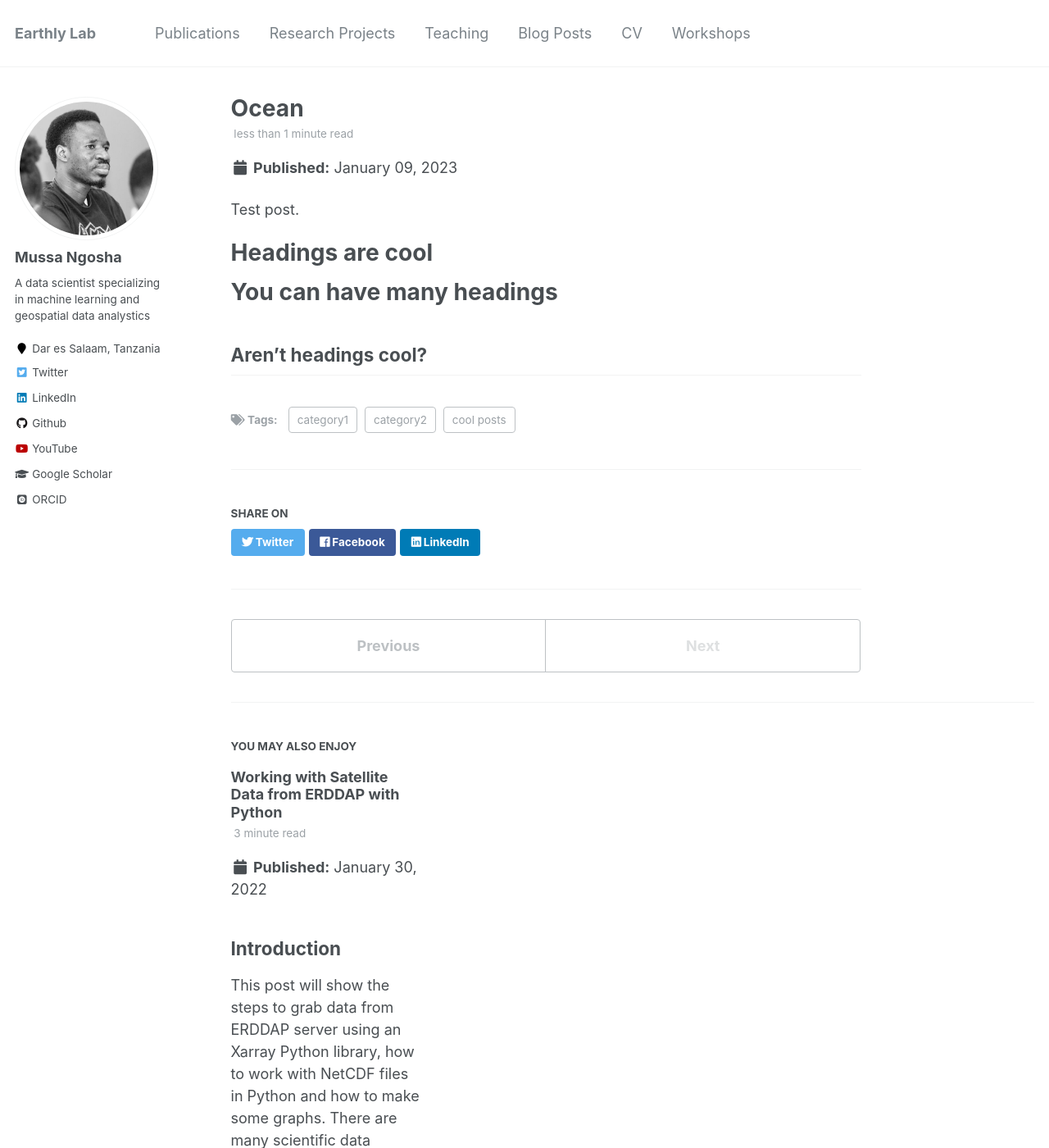
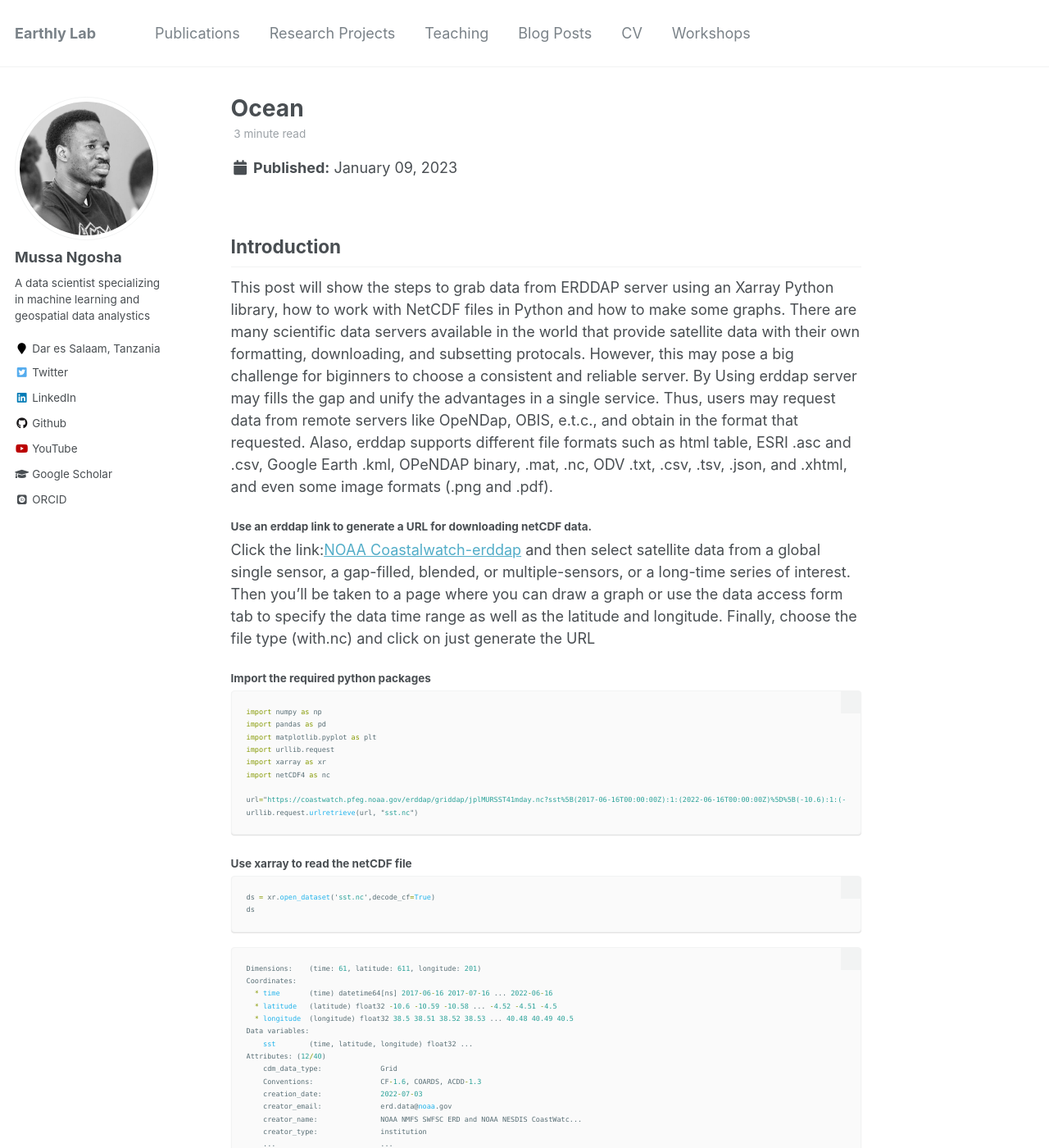
Before and after one commit to NgoshaJr/ngoshajr.github.io, a Jekyll site: the page built from _posts/2013-08-14-blog-post-2.md, in a window 1280 px wide and 1400 px high. Shown: the whole window at 82% size. Built offline with Jekyll 4.4.1, drawn with Linux system fonts in a browser that asks for light colours; some web fonts are replaced; some of the changed text lies outside the part shown.

Commit message:
Update 2013-08-14-blog-post-2.md

````diff
--- a/_posts/2013-08-14-blog-post-2.md
+++ b/_posts/2013-08-14-blog-post-2.md
@@ -7,14 +7,125 @@ tags:
   - category1
   - category2
 ---
+## Introduction
+This post will show the steps to grab data from ERDDAP server using an Xarray Python library, how to work with NetCDF files in Python and how to make some graphs.
+There are many scientific data servers available in the world that provide satellite data with their own formatting, downloading, and subsetting protocals. However, this may pose a big challenge for biginners to choose a consistent and reliable server. By Using erddap server may fills the gap and unify the advantages in a single service. Thus, users may request data from remote servers like OpeNDap, OBIS, e.t.c., and obtain in the format that requested. Alaso, erddap supports different file formats such as html table, ESRI .asc and .csv, Google Earth .kml, OPeNDAP binary, .mat, .nc, ODV .txt, .csv, .tsv, .json, and .xhtml, and even some image formats (.png and .pdf).
 
-Test post.
+#### Use an erddap link to generate a URL for downloading netCDF data.
+Click the link:[NOAA Coastalwatch-erddap](https://coastwatch.pfeg.noaa.gov/data.html) and then select satellite data from a global single sensor, a gap-filled, blended, or multiple-sensors, or a long-time series of interest. Then you'll be taken to a page where you can draw a graph or use the data access form tab to specify the data time range as well as the latitude and longitude. Finally, choose the file type (with.nc) and click on just generate the URL
 
-Headings are cool
-======
+#### Import the required python packages
+```python
+import numpy as np
+import pandas as pd
+import matplotlib.pyplot as plt
+import urllib.request
+import xarray as xr
+import netCDF4 as nc
 
-You can have many headings
-======
+url="https://coastwatch.pfeg.noaa.gov/erddap/griddap/jplMURSST41mday.nc?sst%5B(2017-06-16T00:00:00Z):1:(2022-06-16T00:00:00Z)%5D%5B(-10.6):1:(-4.5)%5D%5B(38.5):1:(40.5)%5D"
+urllib.request.urlretrieve(url, "sst.nc")
+```
+#### Use xarray to read the netCDF file
+```python
+ds = xr.open_dataset('sst.nc',decode_cf=True)
+ds
+```
+```js
+Dimensions:    (time: 61, latitude: 611, longitude: 201)
+Coordinates:
+  * time       (time) datetime64[ns] 2017-06-16 2017-07-16 ... 2022-06-16
+  * latitude   (latitude) float32 -10.6 -10.59 -10.58 ... -4.52 -4.51 -4.5
+  * longitude  (longitude) float32 38.5 38.51 38.52 38.53 ... 40.48 40.49 40.5
+Data variables:
+    sst        (time, latitude, longitude) float32 ...
+Attributes: (12/40)
+    cdm_data_type:              Grid
+    Conventions:                CF-1.6, COARDS, ACDD-1.3
+    creation_date:              2022-07-03
+    creator_email:              erd.data@noaa.gov
+    creator_name:               NOAA NMFS SWFSC ERD and NOAA NESDIS CoastWatc...
+    creator_type:               institution
+    ...                         ...
+    summary:                    A monthly mean Sea Surface Temperature (SST) ...
+    testOutOfDate:              now-60days
+    time_coverage_end:          2022-06-16T00:00:00Z
+    time_coverage_start:        2017-06-16T00:00:00Z
+    title:                      Multi-scale Ultra-high Resolution (MUR) SST A...
+    Westernmost_Easting:        38.5
+  ```
+#### Extract sst variables from the dataset
+```python
+ds.sst
+```
+```js
+[7491471 values with dtype=float32]
+Coordinates:
+  * time       (time) datetime64[ns] 2017-06-16 2017-07-16 ... 2022-06-16
+  * latitude   (latitude) float32 -10.6 -10.59 -10.58 ... -4.52 -4.51 -4.5
+  * longitude  (longitude) float32 38.5 38.51 38.52 38.53 ... 40.48 40.49 40.5
+Attributes:
+    colorBarMaximum:  32.0
+    colorBarMinimum:  0.0
+    ioos_category:    Temperature
+    long_name:        Sea Surface Temperature Monthly Mean
+    standard_name:    sea_surface_foundation_temperature
+    units:            degree_C
+```
+#### Read the dimension of the data
+```python
+ds.sst.dims
+('time', 'latitude', 'longitude')
+```
+#### Select months in a year and plot the trends and variation of sst values
+```python
+this_year = ds.sel(time = slice('2022-01-01','2022-07-01'))
+this_year
 
-Aren't headings cool?
-------
+this_year.sst.plot(col = 'time', col_wrap=3,robust=True,  cmap='turbo')
+plt.savefig('test_022.jpg',dpi=300)
+```
+![Sonny and Mariel high fiving.](https://raw.githubusercontent.com/NgoshaJr/ngoshajr.github.io/gh-pages/Blog-Post-Outputs/monthly_sst.JPG)
+
+#### Select years and plot the seasonal trends and variation sst values
+```python
+monthly = ds.sel(time = slice('2018-06-01','2022-06-01'))
+season = monthly.groupby('time.season').mean()
+season
+```
+```js
+Dimensions:    (latitude: 611, longitude: 201, season: 4)
+Coordinates:
+  * latitude   (latitude) float32 -10.6 -10.59 -10.58 ... -4.52 -4.51 -4.5
+  * longitude  (longitude) float32 38.5 38.51 38.52 38.53 ... 40.48 40.49 40.5
+  * season     (season) object 'DJF' 'JJA' 'MAM' 'SON'
+Data variables:
+    sst        (season, latitude, longitude) float32 nan nan nan ... 27.16 27.17
+```
+```python
+## Reindex season in descending order from December to January
+reindex_season = season.reindex(col = ['DJF','MAM','JJA','SON'])
+reindex_season
+```
+```js
+Dimensions:    (latitude: 611, longitude: 201, season: 4)
+Coordinates:
+  * latitude   (latitude) float32 -10.6 -10.59 -10.58 ... -4.52 -4.51 -4.5
+  * longitude  (longitude) float32 38.5 38.51 38.52 38.53 ... 40.48 40.49 40.5
+  * season     (season) object 'DJF' 'JJA' 'MAM' 'SON'
+Data variables:
+    sst        (season, latitude, longitude) float32 nan nan nan ... 27.16 27.17
+```
+#### Use Matplotlib to plot the seasonal variation of sst values
+```python
+reindex_season.sst.plot(col = 'season',col_wrap=4, robust=True,  cmap='turbo')
+plt.show()
+```
+![Sonny and Mariel high fiving.](https://raw.githubusercontent.com/NgoshaJr/ngoshajr.github.io/gh-pages/Blog-Post-Outputs/seasonal_sst.JPG)
+
+####  Plot contours
+```python
+reindex_season.sst.plot.contour(col="season", levels=20, add_colorbar=True)
+plt.show()
+```
+![Sonny and Mariel high fiving.](https://raw.githubusercontent.com/NgoshaJr/ngoshajr.github.io/gh-pages/Blog-Post-Outputs/contours_sst.JPG)
````
